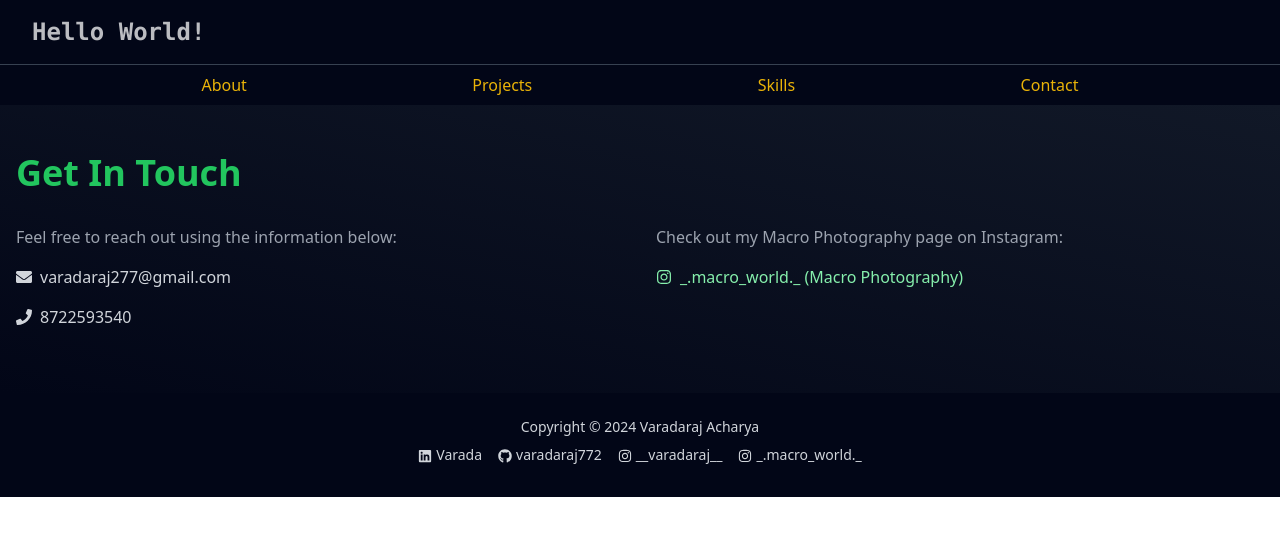
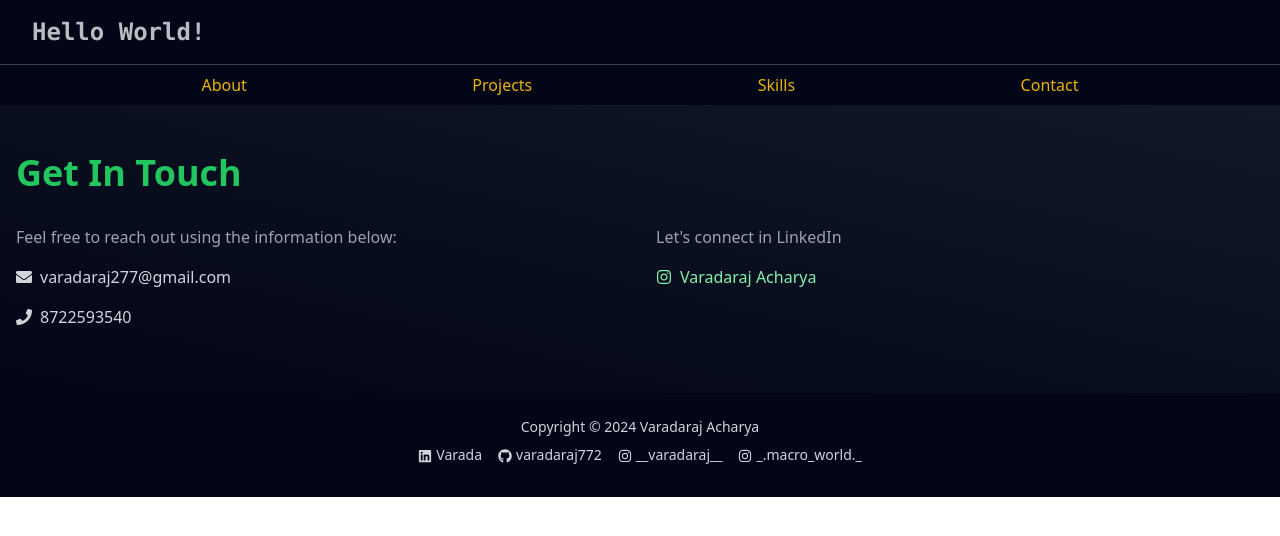
Before and after one commit to varadaraj772/PersonalPortfolio, a React (Vite) app: page /contact in a window 1280 px wide. Shown: the top 536 px of the page. Built offline with nearby package versions, Linux system fonts and the light colour scheme.

Commit message:
Update Contact.jsx

```diff
--- a/src/components/Contact.jsx
+++ b/src/components/Contact.jsx
@@ -31,16 +31,16 @@ function Contact() {
           </div>
           <div>
             <p className="text-gray-400 mb-4">
-              Check out my Macro Photography page on Instagram:
+              Let's connect in LinkedIn
             </p>
             <a
-              href="https://www.instagram.com/_.macro_world._?igsh=MW93Zmg5MnJwNHdteA=="
+              href="https://www.linkedin.com/in/varada-raj"
               target="_blank"
               rel="noopener noreferrer"
               className="flex items-center text-green-300 hover:text-green-100 transition-colors duration-200"
             >
               <FaInstagram className="inline-block mr-2" />
-              _.macro_world._ (Macro Photography)
+              Varadaraj Acharya
             </a>
           </div>
         </div>
```
